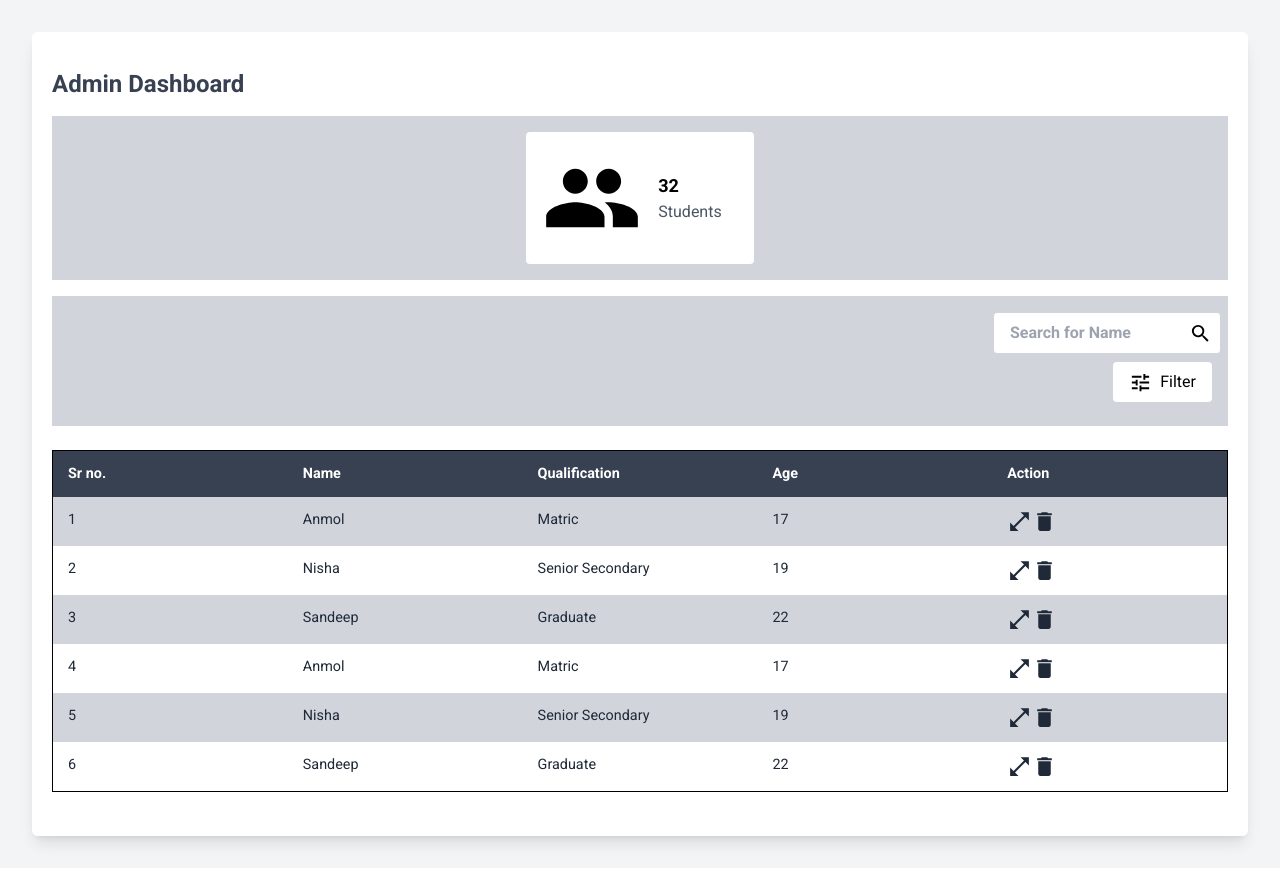
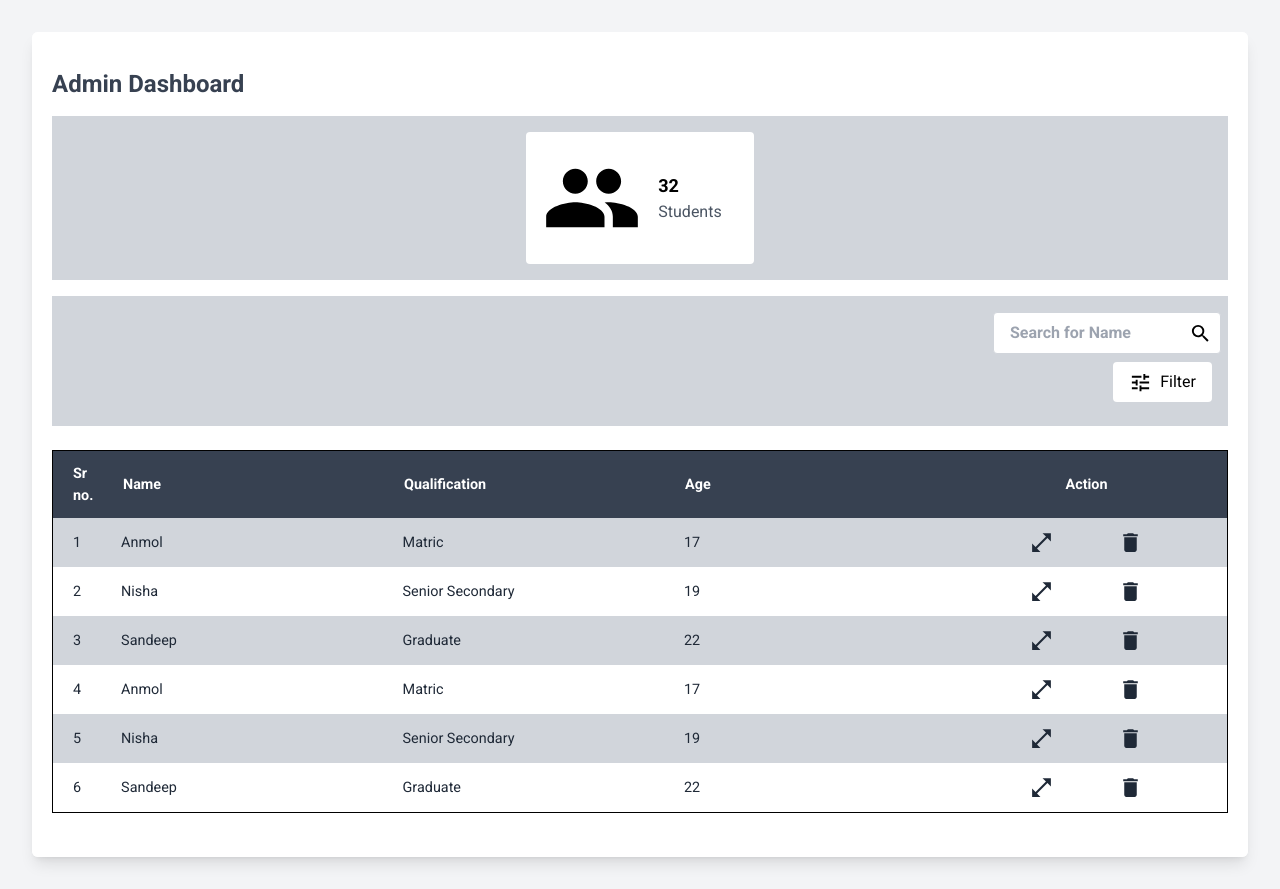
Before and after one commit to The-Anmol/react_ex-student_biodata, a React (Create React App) app: page /admin in a window 1280 px wide. Before the commit the page ends 868 px from the top, so only its background shows below. Built offline with nearby package versions, Linux system fonts and the light colour scheme.

Commit message:
add :action to admin.js

```diff
--- a/src/Admin.css
+++ b/src/Admin.css
@@ -28,8 +28,8 @@ button{
 }
 .content-table th,
 .content-table td{
-    padding: 12px 15px;
-    width: 100%;
+    padding: .75rem 1.25rem;
+    margin-block: auto;
 }
 .content-table tbody tr:nth-of-type(even) {
     background-color: white;
@@ -37,15 +37,24 @@ button{
 .content-table tbody tr:nth-of-type(odd) {
     background-color: #d1d5db;
 }
-/* tr{
-    display: flex;
-    min-width: 100%;
-    text-align: center;
-} */
+.content-table td:not(:first-child){
+    width: 100%;
+}
+.content-table th:not(:first-child){
+    width: 100%;
+}
+.content-table td:first-child{
+    width: 50px;
+}
+.content-table th:first-child{
+    width: 50px;
+}
 tr{
     display: grid;
-    grid-template-columns: repeat(5, 1fr);
+    grid-template-columns: 50px 1fr 1fr 1fr 1fr;
 }
 td{
     width: fit-content;
+    justify-content: space-evenly;
+    margin: auto ;
 }
--- a/src/Admin.js
+++ b/src/Admin.js
@@ -128,11 +128,11 @@ const Admin = () => {
         <table className="content-table flex flex-col w-full bg-gray-700 border border-black border-solid text-white text-left text-bold border-collapse my-6 overflow-hidden ">
             <thead className='flex w-full ' >
                 <tr className='w-full flex justify-between ' >
-                    <th className='w-max '>Sr no.</th>
+                    <th className=''>Sr no.</th>
                     <th>Name</th>
                     <th>Qualification</th>
                     <th>Age</th>
-                    <th>Action</th>
+                    <th className='flex justify-evenly'>Action</th>
                 </tr>
             </thead>
             <tbody className='flex flex-col text-gray-800 text-semibold' >
@@ -141,7 +141,7 @@ const Admin = () => {
                     <td>Anmol</td>
                     <td>Matric</td>
                     <td>17</td>
-                    <td className='flex space-evenly'>
+                    <td className='flex justify-evenly'>
                         <MdOpenInFull size={25} />
                         <MdDelete size={25} />
                     </td>
@@ -151,7 +151,7 @@ const Admin = () => {
                     <td>Nisha</td>
                     <td>Senior Secondary</td>
                     <td>19</td>
-                    <td className='flex space-evenly'>
+                    <td className='flex justify-evenly'>
                         <MdOpenInFull size={25} />
                         <MdDelete size={25} />
                     </td>
@@ -161,7 +161,7 @@ const Admin = () => {
                     <td>Sandeep</td>
                     <td>Graduate</td>
                     <td>22</td>
-                    <td className='flex space-evenly'>
+                    <td className='flex justify-evenly'>
                         <MdOpenInFull size={25} />
                         <MdDelete size={25} />
                     </td>
@@ -171,7 +171,7 @@ const Admin = () => {
                     <td>Anmol</td>
                     <td>Matric</td>
                     <td>17</td>
-                    <td className='flex space-evenly'>
+                    <td className='flex '>
                         <MdOpenInFull size={25} />
                         <MdDelete size={25} />
                     </td>
@@ -181,7 +181,7 @@ const Admin = () => {
                     <td>Nisha</td>
                     <td>Senior Secondary</td>
                     <td>19</td>
-                    <td className='flex space-evenly'>
+                    <td className='flex justify-evenly'>
                         <MdOpenInFull size={25} />
                         <MdDelete size={25} />
                     </td>
@@ -191,7 +191,7 @@ const Admin = () => {
                     <td>Sandeep</td>
                     <td>Graduate</td>
                     <td>22</td>
-                    <td className='flex space-evenly'>
+                    <td className='flex justify-evenly'>
                         <MdOpenInFull size={25} />
                         <MdDelete size={25} />
                     </td>
```
